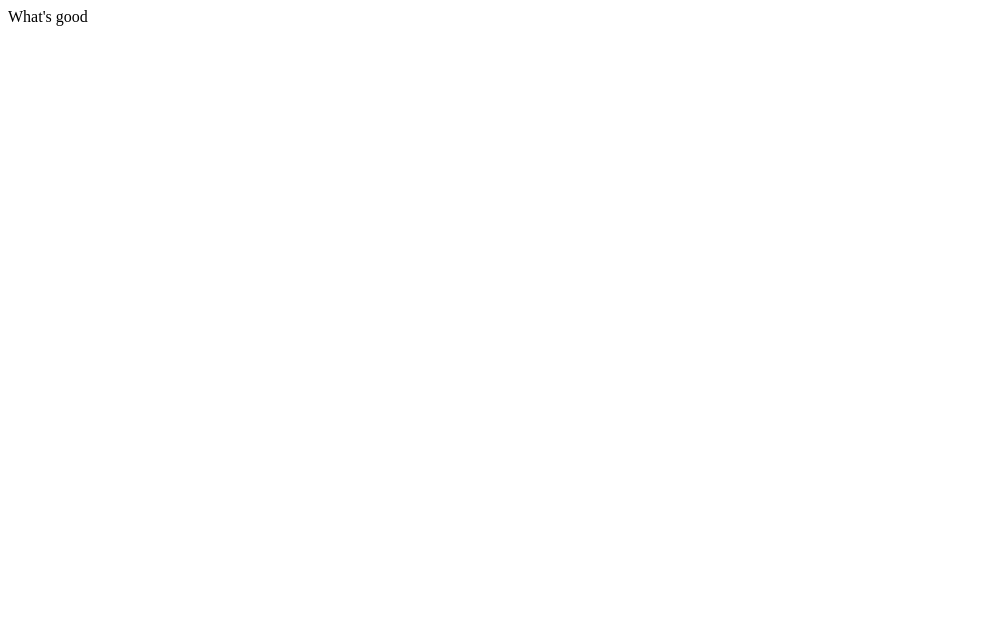
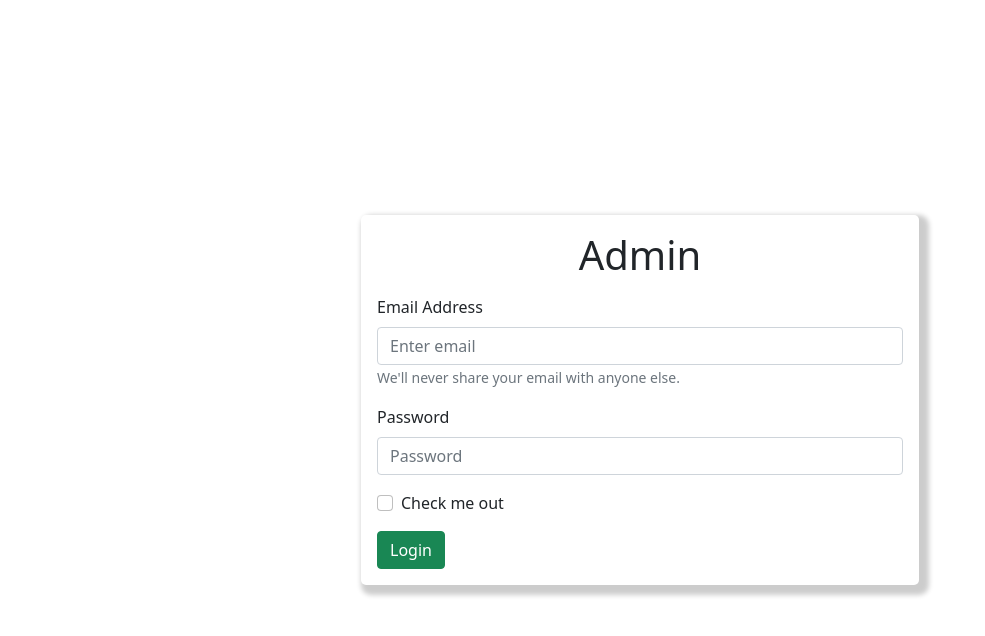
Before and after one commit to AJBrownson/admin_dashboard, a React (Create React App) app: page / in a window 1280 px wide. Shown: the top 636 px of the page, without its empty margins (0-985 px from the left). Built offline with nearby package versions, Linux system fonts and the light colour scheme.

Commit message:
login form

```diff
--- a/package.json
+++ b/package.json
@@ -6,7 +6,9 @@
     "@testing-library/jest-dom": "^5.16.4",
     "@testing-library/react": "^13.1.1",
     "@testing-library/user-event": "^13.5.0",
+    "bootstrap": "^5.1.3",
     "react": "^18.1.0",
+    "react-bootstrap": "^2.4.0",
     "react-dom": "^18.1.0",
     "react-scripts": "5.0.1",
     "web-vitals": "^2.1.4"
--- a/src/App.js
+++ b/src/App.js
@@ -1,10 +1,50 @@
-
+import React, { useState } from 'react';
+import LoginForm from './Component/Login/LoginForm';
 
 function App() {
+  const adminUser = {
+    email: 'adminuser@admin.com',
+    password: '12345',
+  };
+
+  const [user, setUser] = useState({
+    email: '',
+    password: '',
+  });
+  const [error, setError] = useState('');
+
+  const Signin = (form) => {
+    console.log(form);
+
+    if (
+      form.email === adminUser.email &&
+      form.password === adminUser.password
+    ) {
+      console.log('logged in');
+
+      setUser({
+        email: form.email,
+        password: form.password,
+      });
+    } else {
+      console.log('details are incorrect');
+      setError('Incorrect Details');
+    }
+  };
+  const Signout = () => {
+    console.log('logout');
+  };
+
   return (
-    <>
-      What's good
-    </>
+    <div>
+      {user.email !== '' ? (
+        //Dashbord
+
+        <h1> Welcome </h1>
+      ) : (
+        <LoginForm Signin={Signin} error={error} />
+      )}
+    </div>
   );
 }
 
--- /dev/null
+++ b/src/Component/Login/Login.css
@@ -0,0 +1,24 @@
+.login {
+  height: 100vh;
+  display: flex;
+  align-items: center;
+  justify-content: center;
+}
+.login h1 {
+  text-align: center;
+}
+.form {
+  box-shadow: 5px 5px 5px 5px rgba(0, 0, 0, 0.2);
+  border-radius: 5px;
+}
+
+.error {
+  text-align: center;
+  color: red;
+  font-size: 30;
+  background: rgb(250, 158, 158);
+  height: 40px;
+  padding-top: 5px;
+  margin-bottom: 5px;
+  border-radius: 2px;
+}
--- /dev/null
+++ b/src/Component/Login/LoginForm.js
@@ -0,0 +1,73 @@
+import { useState } from 'react';
+import { Form, Button, Container } from 'react-bootstrap';
+import './Login.css';
+
+const LoginForm = ({ Signin, error }) => {
+  const [form, setForm] = useState({
+    email: '',
+    password: '',
+  });
+
+  // useEffect(() => {
+  //   if (form.email !== ' ' && form.password !== ' ') {
+  //     setFormValid(true);
+  //   } else {
+  //     setFormValid(false);
+  //   }
+  // }, [form]);
+
+  const submitHandler = (e) => {
+    e.preventDefault();
+
+    Signin(form);
+  };
+
+  return (
+    <div>
+      <Container>
+        <div className=' login '>
+          <Form
+            onSubmit={submitHandler}
+            className='form p-4 p-sm-3 w-50 w-sm-50'
+          >
+            <h1 className='mb-3'>Admin</h1>
+            {/* Error message */}
+            {error !== '' ? <div className='error'>{error}</div> : ''}
+            <Form.Group className='mb-3' controlId='formBasicEmail'>
+              <Form.Label>Email Address</Form.Label>
+              <Form.Control
+                type='email'
+                placeholder='Enter email'
+                name='email'
+                onChange={(e) => setForm({ ...form, email: e.target.value })}
+                value={form.email}
+              />
+              <Form.Text className='text-muted'>
+                We'll never share your email with anyone else.
+              </Form.Text>
+            </Form.Group>
+
+            <Form.Group className='mb-3' controlId='formBasicPassword'>
+              <Form.Label>Password</Form.Label>
+              <Form.Control
+                type='password'
+                placeholder='Password'
+                name='password'
+                onChange={(e) => setForm({ ...form, password: e.target.value })}
+                value={form.password}
+              />
+            </Form.Group>
+            <Form.Group className='mb-3' controlId='formBasicCheckbox'>
+              <Form.Check type='checkbox' label='Check me out' />
+            </Form.Group>
+            <Button variant='success' type='submit'>
+              Login
+            </Button>
+          </Form>
+        </div>
+      </Container>
+    </div>
+  );
+};
+
+export default LoginForm;
--- a/src/index.js
+++ b/src/index.js
@@ -1,7 +1,7 @@
 import React from 'react';
 import ReactDOM from 'react-dom/client';
 import App from './App';
-
+import '../node_modules/bootstrap/dist/css/bootstrap.min.css';
 
 const root = ReactDOM.createRoot(document.getElementById('root'));
 root.render(
```
Also changed, not shown: 1 other file (tests, documents, lock files or other folders).
